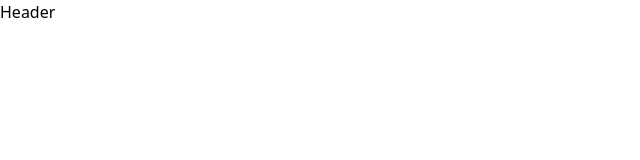
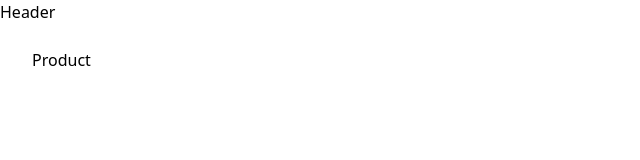
Before and after one commit to anik158/e-commerce-frontend, a React (Vite) app: page /products/1 in a window 1280 px wide. Before the commit this address had no page. Shown: the top 160 px of the page, without its empty margins (0-640 px from the left). Built offline with nearby package versions, Linux system fonts and the light colour scheme.

Commit message:
single product functionality

```diff
--- a/src/App.jsx
+++ b/src/App.jsx
@@ -2,6 +2,7 @@ import {BrowserRouter, Routes, Route} from 'react-router-dom'
 import './App.css'
 import Home from './Home';
 import Header from "./components/layouts/Header.jsx";
+import Product from "./components/products/Product.jsx";
 
 function App() {
 
@@ -11,6 +12,8 @@ function App() {
         <main className="container mx-auto px-4 py-6 md:px-6 lg:px-8">
           <Routes>
             <Route path="/" element={<Home />} />
+
+            <Route path="/products/:productId" element={<Product/>} />
           </Routes>
         </main>
     </BrowserRouter>
--- /dev/null
+++ b/src/components/products/Product.jsx
@@ -0,0 +1,10 @@
+const product = (product) => {
+    return (
+        <div className="product">
+            <h2>Product</h2>
+        </div>
+    );
+}
+
+
+export default product;
--- a/src/components/products/ProductItem.jsx
+++ b/src/components/products/ProductItem.jsx
@@ -1,8 +1,9 @@
 import React from "react";
+import { Link } from "react-router-dom";
 
 const ProductItem = ({product}) => {
     return (
-        <a className="flex flex-col bg-white border border-gray-200 shadow-md rounded-xl hover:shadow-lg overflow-hidden  focus:outline-none transition" href="#">
+        <Link className="flex flex-col bg-white border border-gray-200 shadow-md rounded-xl hover:shadow-lg overflow-hidden  focus:outline-none transition" to={`/products/${product.id}`}>
             <img
                 className="w-full h-64 object-cover"
                 src={product.first_image}
@@ -55,7 +56,7 @@ const ProductItem = ({product}) => {
                     ))}
                 </div>
             </div>
-        </a>
+        </Link>
     );
 };
 
--- a/src/components/products/ProductList.jsx
+++ b/src/components/products/ProductList.jsx
@@ -1,7 +1,7 @@
 import React from 'react';
 import ProductItem from './ProductItem';
 
-const ProductList = ({ products,colors, sizes}) => {
+const ProductList = ({ products}) => {
   return (
     <div className="grid grid-cols-1 sm:grid-cols-2 md:grid-cols-3 gap-6">
       {products?.map((product) => (
```
